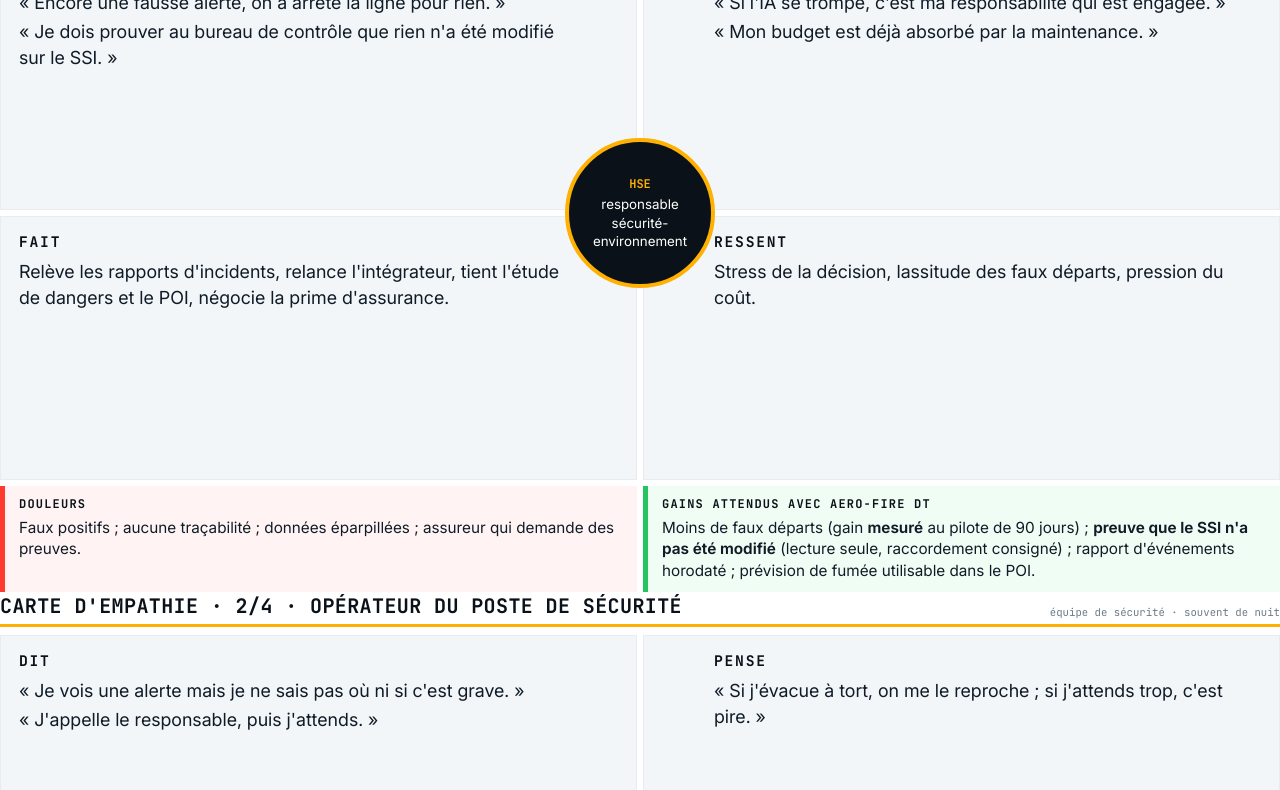
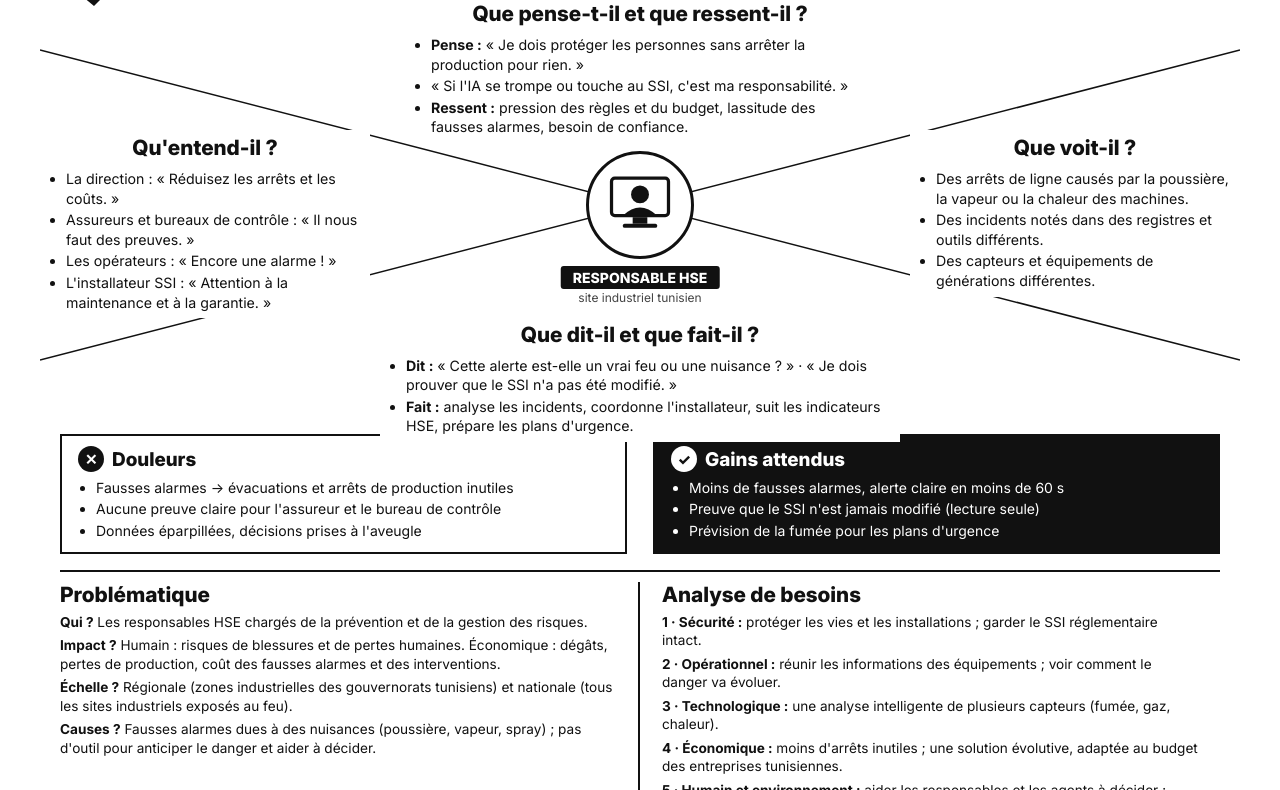
Before and after one commit to AhmedHammouda5000/aero-fire-dt, a plain HTML site: page docs/livrables/pdf_src/04_empathie.html in a window 1280 px wide. Shown: the part 96-886 px from the top of the page. Drawn offline with Linux system fonts and the light colour scheme.

Commit message:
Empathy map: team's black-and-white style, one page, corrected and completed (pains / gains)
Co-Authored-By: Claude Opus 5.5 <noreply@anthropic.com>

```diff
--- a/docs/livrables/pdf_src/04_empathie.html
+++ b/docs/livrables/pdf_src/04_empathie.html
@@ -1,76 +1,105 @@
 <!doctype html>
 <html lang="fr"><head><meta charset="utf-8"><title>Aero-Fire DT — Carte d'empathie</title>
-<link rel="stylesheet" href="brand.css">
 <style>
-.pers { break-after: page; height: 182mm; display: flex; flex-direction: column; }
-.pers:last-of-type { break-after: auto; }
-.top { display: flex; justify-content: space-between; align-items: flex-end; border-bottom: 3px solid var(--amber); padding-bottom: 4px; margin-bottom: 8px; }
-.top h1 { font-family: var(--mono); font-size: 15pt; margin: 0; color: var(--navy); }
-.top .s { font-family: var(--mono); font-size: 8pt; color: var(--mute); }
-.em { flex: 1; display: grid; grid-template-columns: 1fr 1fr; grid-template-rows: 1fr 1fr; gap: 6px; position: relative; }
-.q { background: var(--paper2); border: 1px solid var(--paper3); padding: 14px 18px; font-size: 13.5pt; line-height: 1.45; }
-.q h3 { font-family: var(--mono); font-size: 11pt; letter-spacing: .12em; margin: 0 0 6px; color: var(--navy); }
-.q p { margin: 3px 0; }
-.q.tl { padding-right: 70px; } .q.tr { padding-left: 70px; } .q.bl { padding-right: 70px; } .q.br { padding-left: 70px; }
-.who { position: absolute; left: 50%; top: 50%; transform: translate(-50%, -50%); width: 150px; height: 150px; border-radius: 50%; background: var(--navy); color: #fff; display: flex; flex-direction: column; align-items: center; justify-content: center; text-align: center; border: 4px solid var(--amber); font-size: 10pt; padding: 12px; }
-.who b { font-family: var(--mono); font-size: 9pt; color: var(--amber); display: block; margin-bottom: 2px; }
-.pg2 { display: grid; grid-template-columns: 1fr 1fr; gap: 6px; margin-top: 6px; }
-.pain { border-left: 5px solid var(--red); background: #fff4f3; padding: 10px 14px; font-size: 11.5pt; }
-.gain { border-left: 5px solid var(--green); background: #f0fdf4; padding: 10px 14px; font-size: 11.5pt; }
-.pain h3, .gain h3 { font-family: var(--mono); font-size: 9pt; margin: 0 0 4px; letter-spacing: .1em; }
+@font-face { font-family: "Inter"; src: url("fonts/Inter.ttf") format("truetype"); font-weight: 100 900; }
+@page { size: 1280px 960px; margin: 0; }
+* { box-sizing: border-box; }
+html, body { margin: 0; padding: 0; }
+body { width: 1280px; height: 950px; background: #fff; color: #111; font-family: "Inter", "Segoe UI", Arial, sans-serif; position: relative; overflow: hidden; -webkit-print-color-adjust: exact; print-color-adjust: exact; }
+.corner { position: absolute; width: 150px; height: 150px; }
+.corner.tl { left: -10px; top: -10px; } .corner.br { right: -10px; bottom: -10px; transform: rotate(180deg); }
+h1 { text-align: center; font-size: 44px; font-weight: 900; letter-spacing: -.01em; margin: 26px 0 6px; }
+h1 span { font-weight: 300; margin: 0 8px; }
+.map { position: relative; height: 430px; margin: 0 40px; }
+.map svg.x { position: absolute; inset: 0; }
+.q { position: absolute; font-size: 14.2px; line-height: 1.38; background: #fff; padding: 4px 10px; }
+.q h2 { font-size: 21px; font-weight: 800; margin: 0 0 6px; }
+.q ul { margin: 0; padding-left: 16px; } .q li { margin: 2px 0; }
+.q .k { font-weight: 700; }
+.q.top { left: 50%; transform: translateX(-50%); top: 6px; width: 470px; text-align: left; }
+.q.top h2, .q.bot h2 { text-align: center; }
+.q.bot { left: 50%; transform: translateX(-50%); bottom: -22px; width: 520px; }
+.q.left { left: 0; top: 140px; width: 330px; }
+.q.right { right: 0; top: 140px; width: 330px; }
+.q.left h2, .q.right h2 { text-align: center; }
+.who { position: absolute; left: 50%; top: 215px; transform: translate(-50%, -50%); width: 108px; height: 108px; border-radius: 50%; background: #fff; border: 3px solid #111; display: flex; align-items: center; justify-content: center; z-index: 2; }
+.tag { position: absolute; left: 50%; top: 276px; transform: translateX(-50%); text-align: center; z-index: 2; } .tag .lbl { font-weight: 800; font-size: 14px; background: #111; color: #fff; padding: 3px 12px; border-radius: 3px; display: inline-block; } .tag .sub { font-size: 12px; color: #444; background: #fff; padding: 1px 6px; display: block; }
+.band { display: grid; grid-template-columns: 1fr 1fr; gap: 26px; margin: 14px 60px 0; }
+.pg { border: 2.5px solid #111; padding: 10px 16px; }
+.pg h3 { margin: 0 0 6px; font-size: 19px; font-weight: 800; display: flex; align-items: center; gap: 8px; }
+.pg h3 i { font-style: normal; display: inline-flex; width: 26px; height: 26px; border-radius: 50%; align-items: center; justify-content: center; font-size: 15px; color: #fff; background: #111; }
+.pg.gain { background: #111; color: #fff; } .pg.gain h3 i { background: #fff; color: #111; }
+.pg ul { margin: 0; padding-left: 18px; font-size: 14px; line-height: 1.38; } .pg li { margin: 2px 0; }
+.rule { height: 0; border-top: 2px solid #111; margin: 16px 60px 10px; }
+.bottom { display: grid; grid-template-columns: 1fr 1fr; gap: 0; margin: 0 60px; }
+.bottom > div { padding: 0 22px; }
+.bottom > div:first-child { border-right: 2px solid #111; padding-left: 0; }
+.bottom h3 { font-size: 21px; font-weight: 800; margin: 0 0 6px; }
+.item { font-size: 13.6px; line-height: 1.36; margin-bottom: 5px; }
+.item b { font-weight: 700; }
 </style></head>
-<body class="doc">
+<body>
+<svg class="corner tl" viewBox="0 0 150 150"><path d="M0 0 L95 0 L58 22 Z M0 0 L0 95 L22 58 Z M0 0 L120 70 L104 86 Z" fill="#111"/></svg>
+<svg class="corner br" viewBox="0 0 150 150"><path d="M0 0 L95 0 L58 22 Z M0 0 L0 95 L22 58 Z M0 0 L120 70 L104 86 Z" fill="#111"/></svg>
 
-<section class="pers">
-<div class="top"><h1>CARTE D'EMPATHIE · 1/4 · RESPONSABLE HSE</h1><div class="s">site industriel classé · Sfax / Gabès / Sousse</div></div>
-<div class="em">
-<div class="q tl"><h3>DIT</h3><p>« Encore une fausse alerte, on a arrêté la ligne pour rien. »</p><p>« Je dois prouver au bureau de contrôle que rien n'a été modifié sur le SSI. »</p></div>
-<div class="q tr"><h3>PENSE</h3><p>« Si l'IA se trompe, c'est ma responsabilité qui est engagée. »</p><p>« Mon budget est déjà absorbé par la maintenance. »</p></div>
-<div class="q bl"><h3>FAIT</h3><p>Relève les rapports d'incidents, relance l'intégrateur, tient l'étude de dangers et le POI, négocie la prime d'assurance.</p></div>
-<div class="q br"><h3>RESSENT</h3><p>Stress de la décision, lassitude des faux départs, pression du coût.</p></div>
-<div class="who"><b>HSE</b>responsable sécurité-environnement</div>
+<h1>CARTE D'EMPATHIE<span>|</span>AERO-FIRE DT TUNISIE</h1>
+
+<div class="map">
+  <svg class="x" viewBox="0 0 1200 430" preserveAspectRatio="none">
+    <line x1="0" y1="60" x2="1200" y2="370" stroke="#111" stroke-width="1.5"/>
+    <line x1="0" y1="370" x2="1200" y2="60" stroke="#111" stroke-width="1.5"/>
+  </svg>
+  <div class="who">
+    <svg width="70" height="64" viewBox="0 0 86 78"><rect x="8" y="6" width="70" height="46" rx="4" fill="none" stroke="#111" stroke-width="4"/><circle cx="43" cy="26" r="11" fill="#111"/><path d="M22 52 Q43 32 64 52 Z" fill="#111"/><rect x="34" y="54" width="18" height="8" fill="#111"/><rect x="22" y="62" width="42" height="5" rx="2" fill="#111"/></svg>
+    </div>
+  <div class="tag"><div class="lbl">RESPONSABLE HSE</div><div class="sub">site industriel tunisien</div></div>
+
+  <div class="q top"><h2>Que pense-t-il et que ressent-il ?</h2><ul>
+    <li><span class="k">Pense :</span> « Je dois protéger les personnes sans arrêter la production pour rien. »</li>
+    <li>« Si l'IA se trompe ou touche au SSI, c'est ma responsabilité. »</li>
+    <li><span class="k">Ressent :</span> pression des règles et du budget, lassitude des fausses alarmes, besoin de confiance.</li></ul></div>
+
+  <div class="q left"><h2>Qu'entend-il ?</h2><ul>
+    <li>La direction : « Réduisez les arrêts et les coûts. »</li>
+    <li>Assureurs et bureaux de contrôle : « Il nous faut des preuves. »</li>
+    <li>Les opérateurs : « Encore une alarme ! »</li>
+    <li>L'installateur SSI : « Attention à la maintenance et à la garantie. »</li></ul></div>
+
+  <div class="q right"><h2>Que voit-il ?</h2><ul>
+    <li>Des arrêts de ligne causés par la poussière, la vapeur ou la chaleur des machines.</li>
+    <li>Des incidents notés dans des registres et outils différents.</li>
+    <li>Des capteurs et équipements de générations différentes.</li></ul></div>
+
+  <div class="q bot"><h2>Que dit-il et que fait-il ?</h2><ul>
+    <li><span class="k">Dit :</span> « Cette alerte est-elle un vrai feu ou une nuisance ? » · « Je dois prouver que le SSI n'a pas été modifié. »</li>
+    <li><span class="k">Fait :</span> analyse les incidents, coordonne l'installateur, suit les indicateurs HSE, prépare les plans d'urgence.</li></ul></div>
 </div>
-<div class="pg2"><div class="pain"><h3>DOULEURS</h3>Faux positifs ; aucune traçabilité ; données éparpillées ; assureur qui demande des preuves.</div>
-<div class="gain"><h3>GAINS ATTENDUS AVEC AERO-FIRE DT</h3>Moins de faux départs (gain <b>mesuré</b> au pilote de 90 jours) ; <b>preuve que le SSI n'a pas été modifié</b> (lecture seule, raccordement consigné) ; rapport d'événements horodaté ; prévision de fumée utilisable dans le POI.</div></div>
-</section>
 
-<section class="pers">
-<div class="top"><h1>CARTE D'EMPATHIE · 2/4 · OPÉRATEUR DU POSTE DE SÉCURITÉ</h1><div class="s">équipe de sécurité · souvent de nuit</div></div>
-<div class="em">
-<div class="q tl"><h3>DIT</h3><p>« Je vois une alerte mais je ne sais pas où ni si c'est grave. »</p><p>« J'appelle le responsable, puis j'attends. »</p></div>
-<div class="q tr"><h3>PENSE</h3><p>« Si j'évacue à tort, on me le reproche ; si j'attends trop, c'est pire. »</p></div>
-<div class="q bl"><h3>FAIT</h3><p>Surveille la centrale et les écrans, téléphone, consigne les interventions.</p></div>
-<div class="q br"><h3>RESSENT</h3><p>Surcharge, doute, fatigue de nuit.</p></div>
-<div class="who"><b>AGENT</b>poste de sécurité</div>
+<div class="band">
+  <div class="pg"><h3><i>✕</i>Douleurs</h3><ul>
+    <li>Fausses alarmes → évacuations et arrêts de production inutiles</li>
+    <li>Aucune preuve claire pour l'assureur et le bureau de contrôle</li>
+    <li>Données éparpillées, décisions prises à l'aveugle</li></ul></div>
+  <div class="pg gain"><h3><i>✓</i>Gains attendus</h3><ul>
+    <li>Moins de fausses alarmes, alerte claire en moins de 60 s</li>
+    <li>Preuve que le SSI n'est jamais modifié (lecture seule)</li>
+    <li>Prévision de la fumée pour les plans d'urgence</li></ul></div>
 </div>
-<div class="pg2"><div class="pain"><h3>DOULEURS</h3>Interfaces peu lisibles ; pas de hiérarchie des alertes ; levée de doute à l'aveugle.</div>
-<div class="gain"><h3>GAINS ATTENDUS AVEC AERO-FIRE DT</h3>Verdict en <b>&lt; 60 s</b>, zone et procédure affichées (ex. « ALARME SSI ZONE C : APPLIQUER LA PROCÉDURE · indices compatibles avec un aérosol · levée de doute zone C ») ; écran sombre quand tout va bien ; trois niveaux d'alerte clairs ; <b>c'est toujours lui qui décide</b> sur la centrale.</div></div>
-</section>
 
-<section class="pers">
-<div class="top"><h1>CARTE D'EMPATHIE · 3/4 · OFFICIER DE LA PROTECTION CIVILE</h1><div class="s">prévention, intervention, retours d'expérience</div></div>
-<div class="em">
-<div class="q tl"><h3>DIT</h3><p>« On part souvent sur une fausse alerte. »</p><p>« Il me manque le plan et l'accès. »</p></div>
-<div class="q tr"><h3>PENSE</h3><p>« J'ai besoin d'une information fiable avant d'engager mes équipes. »</p></div>
-<div class="q bl"><h3>FAIT</h3><p>Pré-plans, exercices, interventions, retours d'expérience ; examine les dossiers de sécurité.</p></div>
-<div class="q br"><h3>RESSENT</h3><p>Urgence ; besoin de confiance dans l'information reçue.</p></div>
-<div class="who"><b>ONPC</b>officier Protection Civile</div>
+<div class="rule"></div>
+<div class="bottom">
+  <div><h3>Problématique</h3>
+    <div class="item"><b>Qui ?</b> Les responsables HSE chargés de la prévention et de la gestion des risques.</div>
+    <div class="item"><b>Impact ?</b> Humain : risques de blessures et de pertes humaines. Économique : dégâts, pertes de production, coût des fausses alarmes et des interventions.</div>
+    <div class="item"><b>Échelle ?</b> Régionale (zones industrielles des gouvernorats tunisiens) et nationale (tous les sites industriels exposés au feu).</div>
+    <div class="item"><b>Causes ?</b> Fausses alarmes dues à des nuisances (poussière, vapeur, spray) ; pas d'outil pour anticiper le danger et aider à décider.</div>
+  </div>
+  <div><h3>Analyse de besoins</h3>
+    <div class="item"><b>1 · Sécurité :</b> protéger les vies et les installations ; garder le SSI réglementaire intact.</div>
+    <div class="item"><b>2 · Opérationnel :</b> réunir les informations des équipements ; voir comment le danger va évoluer.</div>
+    <div class="item"><b>3 · Technologique :</b> une analyse intelligente de plusieurs capteurs (fumée, gaz, chaleur).</div>
+    <div class="item"><b>4 · Économique :</b> moins d'arrêts inutiles ; une solution évolutive, adaptée au budget des entreprises tunisiennes.</div>
+    <div class="item"><b>5 · Humain et environnement :</b> aider les responsables et les agents à décider ; réduire l'impact des incendies industriels.</div>
+  </div>
 </div>
-<div class="pg2"><div class="pain"><h3>DOULEURS</h3>Pré-plans papier ; zones mal connues ; peu de retours d'expérience exploitables.</div>
-<div class="gain"><h3>GAINS ATTENDUS AVEC AERO-FIRE DT</h3><b>Pré-plan numérique</b> (plan 3D, zones, capteurs) et prévision de fumée à 60 s ; journal d'événements partagé pour les retours d'expérience ; escalade plus rapide quand deux signes physiques confirment un feu.</div></div>
-</section>
-
-<section class="pers">
-<div class="top"><h1>CARTE D'EMPATHIE · 4/4 · INSTALLATEUR SSI AGRÉÉ</h1><div class="s">pose et maintenance des centrales</div></div>
-<div class="em">
-<div class="q tl"><h3>DIT</h3><p>« Je ne touche pas à une centrale que j'ai mise en service sans savoir qui répondra en cas de problème. »</p></div>
-<div class="q tr"><h3>PENSE</h3><p>« Si un tiers se branche mal, c'est ma garantie et mon contrat de maintenance qui sautent. »</p></div>
-<div class="q bl"><h3>FAIT</h3><p>Programme les relais et passerelles, tient la matrice de mise en sécurité, assure la maintenance.</p></div>
-<div class="q br"><h3>RESSENT</h3><p>Méfiance envers les « boîtiers IA » ; intérêt pour un service facturable en plus.</p></div>
-<div class="who"><b>INSTALLATEUR</b>SSI agréé</div>
-</div>
-<div class="pg2"><div class="pain"><h3>DOULEURS</h3>Responsabilité sur la certification ; interventions non planifiées après les fausses alarmes.</div>
-<div class="gain"><h3>GAINS ATTENDUS AVEC AERO-FIRE DT</h3>Raccordement <b>qu'il réalise lui-même</b>, isolé et sans voie de retour ; spécification d'interface écrite ; prestation facturée ; détection de dérive des capteurs pour planifier la maintenance.</div></div>
-<div class="callout" style="margin-top:6px"><span class="k">SYNTHÈSE</span>Le fil commun est la <b>levée de doute</b> : le responsable HSE veut des preuves, l'opérateur de la clarté, la Protection Civile de la fiabilité, l'installateur la garantie que son SSI reste intact. Aero-Fire DT ne remplace aucun d'eux : il leur donne le même état de situation, en lecture seule, sans jamais pouvoir désactiver la protection réglementaire.</div>
-</section>
 </body></html>
--- a/tools/print_pdfs.js
+++ b/tools/print_pdfs.js
@@ -10,7 +10,7 @@ const DOCS = [
   { html: "01_recapitulatif.html", pdf: "01_Fichier_Recapitulatif_Aero-Fire-DT.pdf", a4: true },
   { html: "02_pitch.html", pdf: "02_Presentation_Pitch_Aero-Fire-DT.pdf", a4: false },
   { html: "03_bmc.html", pdf: "03_BMC_Aero-Fire-DT.pdf", a4: false, w: "1440px", h: "810px", single: true },
-  { html: "04_empathie.html", pdf: "04_Carte_Empathie_Aero-Fire-DT.pdf", a4: true, landscape: true },
+  { html: "04_empathie.html", pdf: "04_Carte_Empathie_Aero-Fire-DT.pdf", a4: false, w: "1280px", h: "960px", single: true },
   { html: "05_compte_rendu.html", pdf: "05_Compte_Rendu_Equipe_Aero-Fire-DT.pdf", a4: true },
   { html: "06_rapport_ia.html", pdf: "06_Rapport_Modele_IA_Aero-Fire-DT.pdf", a4: true },
 ];
```
Also changed, not shown: 1 other file.
